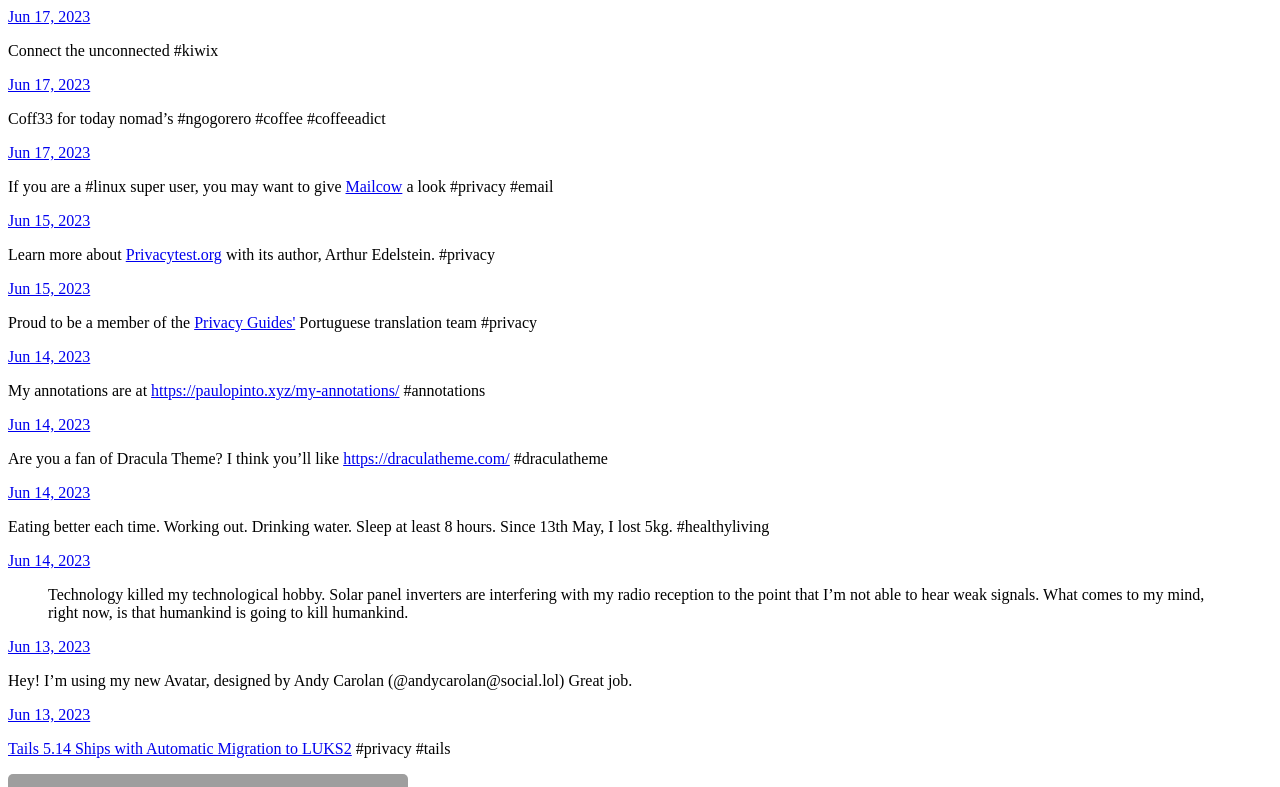
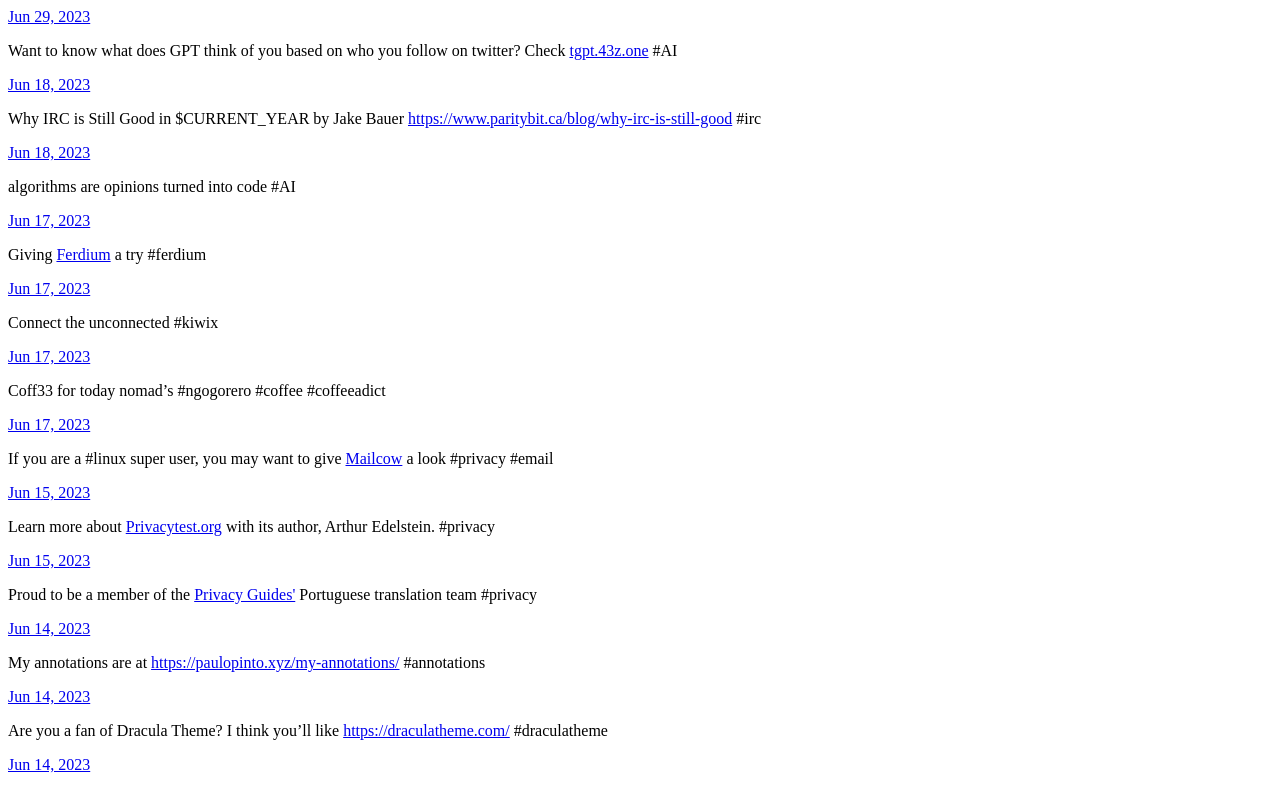
Before and after one commit to webkernel/microblog, a plain HTML site: page index.html in a window 1280 px wide. Shown: the top 787 px of the page. Drawn offline with Linux system fonts and the light colour scheme; grey boxes are pictures that could not be loaded.

Commit message:
Archiving from Micro.blog.

```diff
--- a/index.html
+++ b/index.html
@@ -25,7 +25,52 @@
 	  <div class="h-entry">
 
 
-		<a href="https://paulopinto.page/2023/06/17/connect-the-unconnected.html" class="u-url"><time class="dt-published" datetime="2023-06-17 20:09:30 &#43;0000">Jun 17, 2023</time></a>
+		<a href="https://paulopinto.page/2023/06/29/want-to-know.html" class="u-url"><time class="dt-published" datetime="2023-06-29 10:40:23 &#43;0100">Jun 29, 2023</time></a>
+
+		<div class="e-content">
+			 <p>Want to know what does GPT think of you based on who you follow on twitter? Check <a href="https://tgpt.43z.one/">tgpt.43z.one</a> #AI</p>
+
+		</div>
+	  </div>
+
+	  <div class="h-entry">
+
+
+		<a href="https://paulopinto.page/2023/06/18/why-irc-is.html" class="u-url"><time class="dt-published" datetime="2023-06-18 19:37:32 &#43;0100">Jun 18, 2023</time></a>
+
+		<div class="e-content">
+			 <p>Why IRC is Still Good in $CURRENT_YEAR by Jake Bauer
+<a href="https://www.paritybit.ca/blog/why-irc-is-still-good">https://www.paritybit.ca/blog/why-irc-is-still-good</a> #irc</p>
+
+		</div>
+	  </div>
+
+	  <div class="h-entry">
+
+
+		<a href="https://paulopinto.page/2023/06/18/algorithms-are-opinions.html" class="u-url"><time class="dt-published" datetime="2023-06-18 16:49:28 &#43;0100">Jun 18, 2023</time></a>
+
+		<div class="e-content">
+			 <p>algorithms are opinions turned into code #AI</p>
+
+		</div>
+	  </div>
+
+	  <div class="h-entry">
+
+
+		<a href="https://paulopinto.page/2023/06/17/giving-ferdium-a.html" class="u-url"><time class="dt-published" datetime="2023-06-17 23:00:25 &#43;0100">Jun 17, 2023</time></a>
+
+		<div class="e-content">
+			 <p>Giving <a href="https://ferdium.org/">Ferdium</a> a try #ferdium</p>
+
+		</div>
+	  </div>
+
+	  <div class="h-entry">
+
+
+		<a href="https://paulopinto.page/2023/06/17/connect-the-unconnected.html" class="u-url"><time class="dt-published" datetime="2023-06-17 21:09:30 &#43;0100">Jun 17, 2023</time></a>
 
 		<div class="e-content">
 			 <p>Connect the unconnected #kiwix <!-- raw HTML omitted --> <!-- raw HTML omitted --></p>
```
